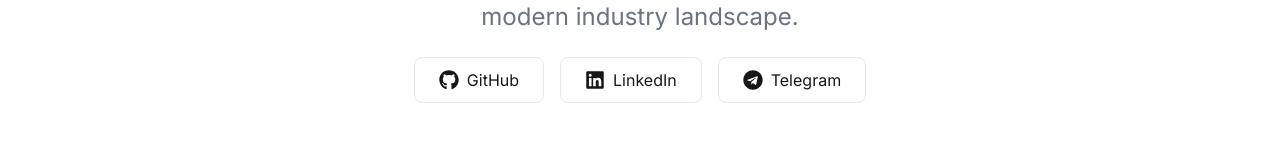
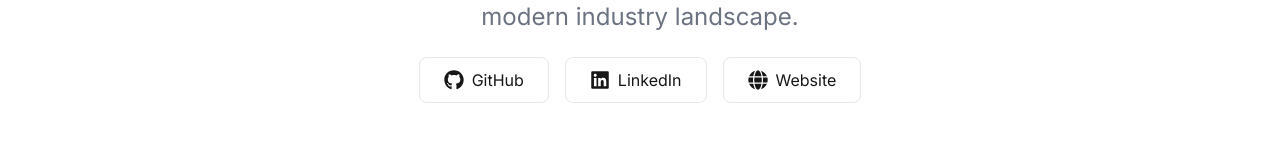
Before and after one commit to DevOpsInstituteMumbai-wq/DevOps-Tools-Installer, a Next.js app: page /about in a window 1280 px wide. Shown: the part 544-702 px from the top of the page. Built offline with nearby package versions, Linux system fonts and the light colour scheme.

Commit message:
Update page.tsx

```diff
--- a/src/app/about/page.tsx
+++ b/src/app/about/page.tsx
@@ -1,5 +1,5 @@
 import Link from "next/link"
-import { FaGithub, FaLinkedin, FaTelegram } from 'react-icons/fa'
+import { FaGithub, FaLinkedin, FaGlobe } from 'react-icons/fa'
 
 export default function AboutPage() {
   return (
@@ -37,12 +37,12 @@ export default function AboutPage() {
                 <span>LinkedIn</span>
               </Link>
               <Link
-                href="https://t.me/NotHarshhaa"
+                href="https://devopsinstitutemumbai.co.in/"
                 target="_blank"
                 className="inline-flex items-center justify-center gap-2 px-6 py-2.5 rounded-lg border border-border/40 hover:bg-card/50 transition-colors w-full sm:w-auto"
               >
-                <FaTelegram className="w-5 h-5" />
-                <span>Telegram</span>
+                <FaGlobe className="w-5 h-5" />
+                <span>Website</span>
               </Link>
             </div>
           </div>
```
